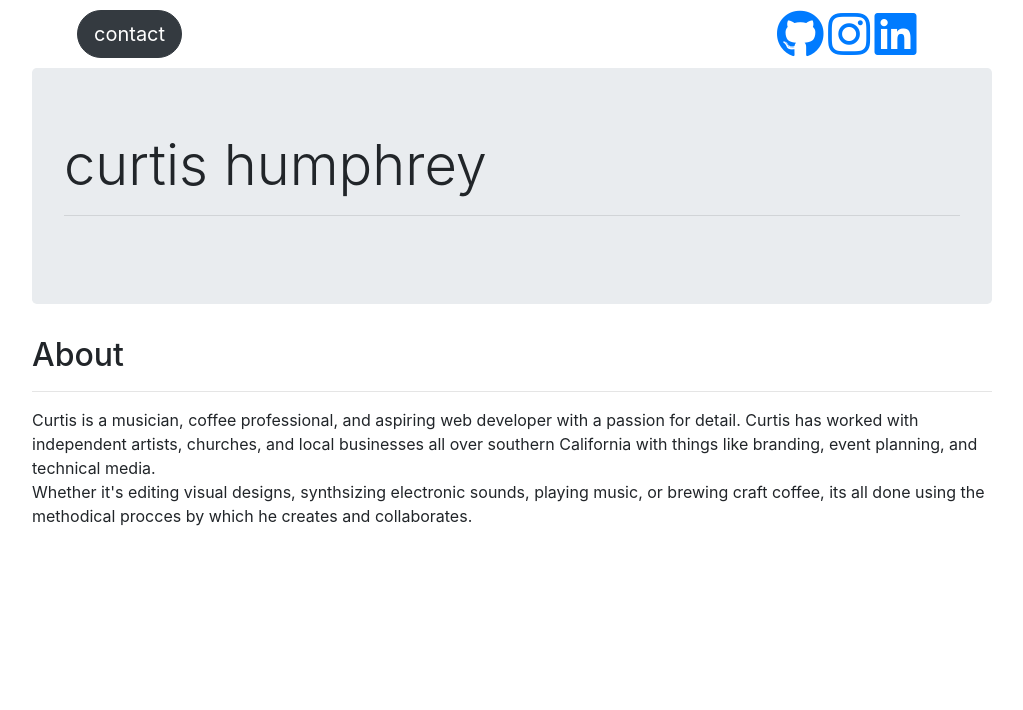
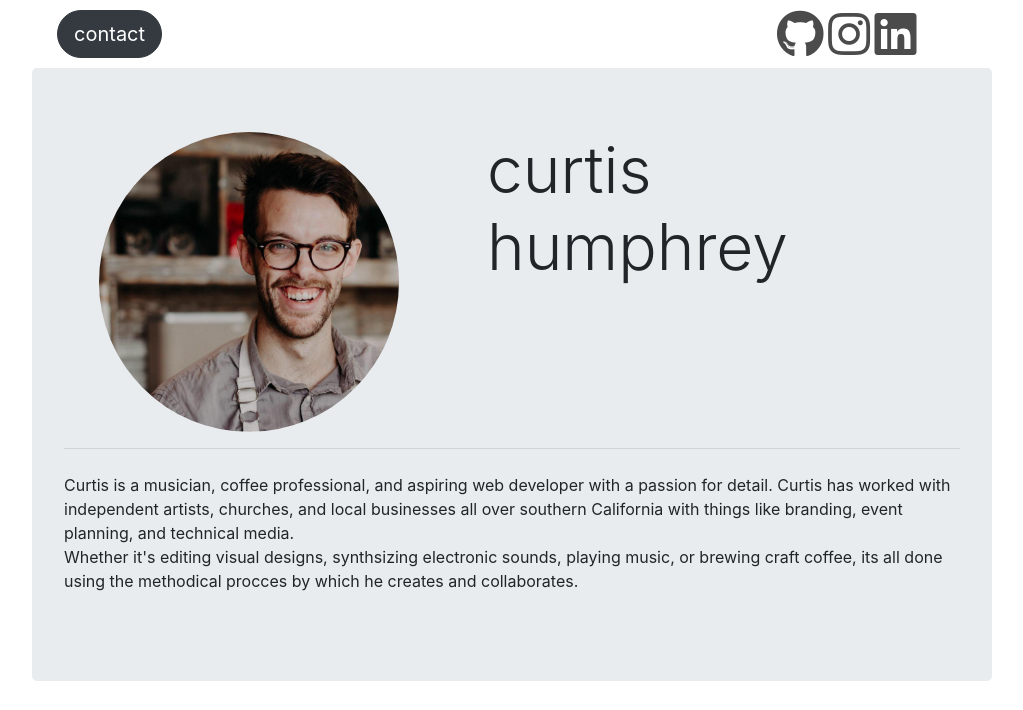
Before and after one commit to 1curtislee/Portfolio, a PHP site: page / in a window 1280 px wide. Shown: the top 710 px of the page, without its empty margins (128-1151 px from the left). Run offline with PHP 8.4, Linux system fonts and the light colour scheme; some libraries are stand-ins or nearby versions.

Commit message:
links added

```diff
--- a/assets/css/style.css
+++ b/assets/css/style.css
@@ -8,36 +8,35 @@ body {
     margin: auto !important;
 }
 
-header {
-    z-index: 1;
-    background-color: #fff;
-    font-family: Georgia, Times, Times New Roman, serif;
-    font-size: 28px;
-    border-bottom: 2px solid #ccc;
-    height: 72px;
-    margin-bottom: 30px;
-    position: fixed;
-    left: 0;
-    right: 0;
+h1 {
+    font-size: 4.0rem !important;
 }
 
-.link:hover {
-
+#name {
+    padding-left: 50px;
 }
 
-#topname {
-    float: left;
-    background-color: #4aaaa5;
-    color: white;
-    padding: 20px;
+a:link, a:visited {
+    color: black;
+    opacity: 0.7;
+}
+a:hover {
+    color: black !important;
+    opacity: 1;
+    text-decoration: none !important;
+}
+a:active {
+    color: gray !important;
+    text-decoration: none !important;
 }
 
 #top {
     margin: 10px;
 }
 
-.rounded-pill {
-    margin-left: 20px;
+#headshot {
+    float: left;
+    height: 300px;
 }
 
 footer {
--- a/index.html
+++ b/index.html
@@ -44,29 +44,36 @@
 	</div>
 
 	<div class="jumbotron">
-		<h1 class="display-4">curtis humphrey</h1>
+		<div class="row" id="name">
+			<img src="assets/images/headshot.jpg" alt="Curtis Humphrey" class="rounded-circle" id="headshot">
+			<div class="col-1"></div>
+			<h1 class="display-4 col-6">curtis humphrey</h1>
+
+		</div>
 		<hr class=>
-		<p class="my-4"></p>
-	</div>
-
-
-	<section class="content-container">
-		<div class="content">
-			<h2>About</h2>
-
-			<hr>
-
-			<p class="bio">
+		<p class="my-4">
 			Curtis is a musician, coffee professional, and aspiring web developer with a passion for detail.
 			Curtis has worked with independent artists, churches, and local businesses all over southern California with things like branding, event planning, and technical media.
 			<br>Whether it's editing visual designs, synthsizing electronic sounds, playing music, or brewing craft coffee, its all done using the methodical procces by which he creates and collaborates.
-			</p>
+		</p>
+	</div>
+
+	<div class="container" id="projects">
+		<div class="row">
+			<div class="col">
+				<img src="assets/images/" alt="" class="rounded-circle">
+				<a href="https://1curtislee.github.io/Hangman-Game/">
+					<img src="assets/images/hangmangame.png" alt="Hangman Game" class="rounded-circle" height="200px" width="200px">
+					<p>Hangman Game</p>
+				</a>
+				<a href="https://1curtislee.github.io/unit-4-game/">
+					<img src="assets/images/crystalgame.png" alt="Crystal Game" class="rounded-circle" height="200px" width="200px">
+					<p>Cyrstal Game</p>
+				</a>
+			</div>
 		</div>
-	</section>
 
-	<footer>
-		Copyright ©
-	</footer>
+	</div>
 
 </body>
 </html>
```
Also changed, not shown: assets/images/crystalgame.png (added), assets/images/hangmangame.png (added), assets/images/headshot.jpg (added), 2 other files.
